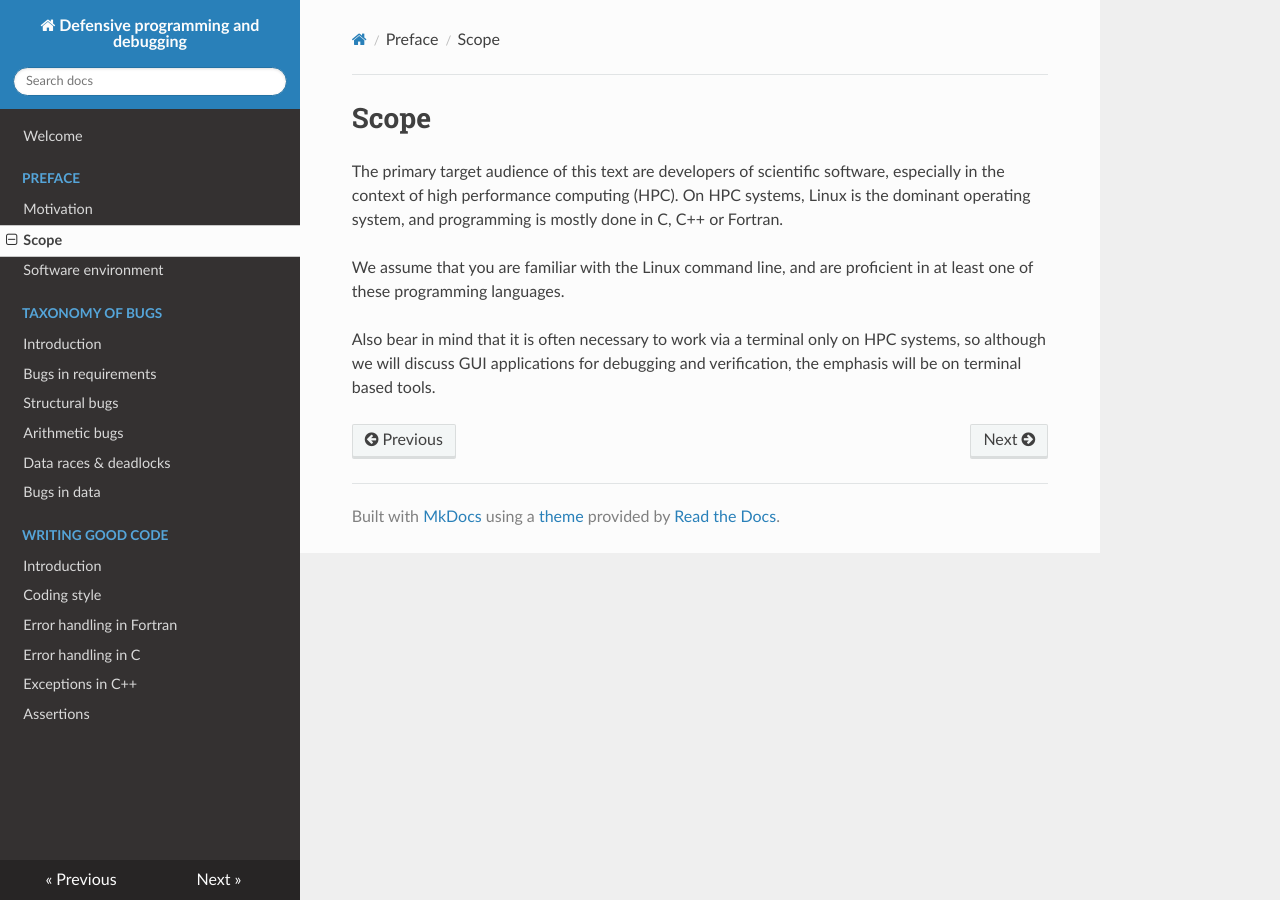
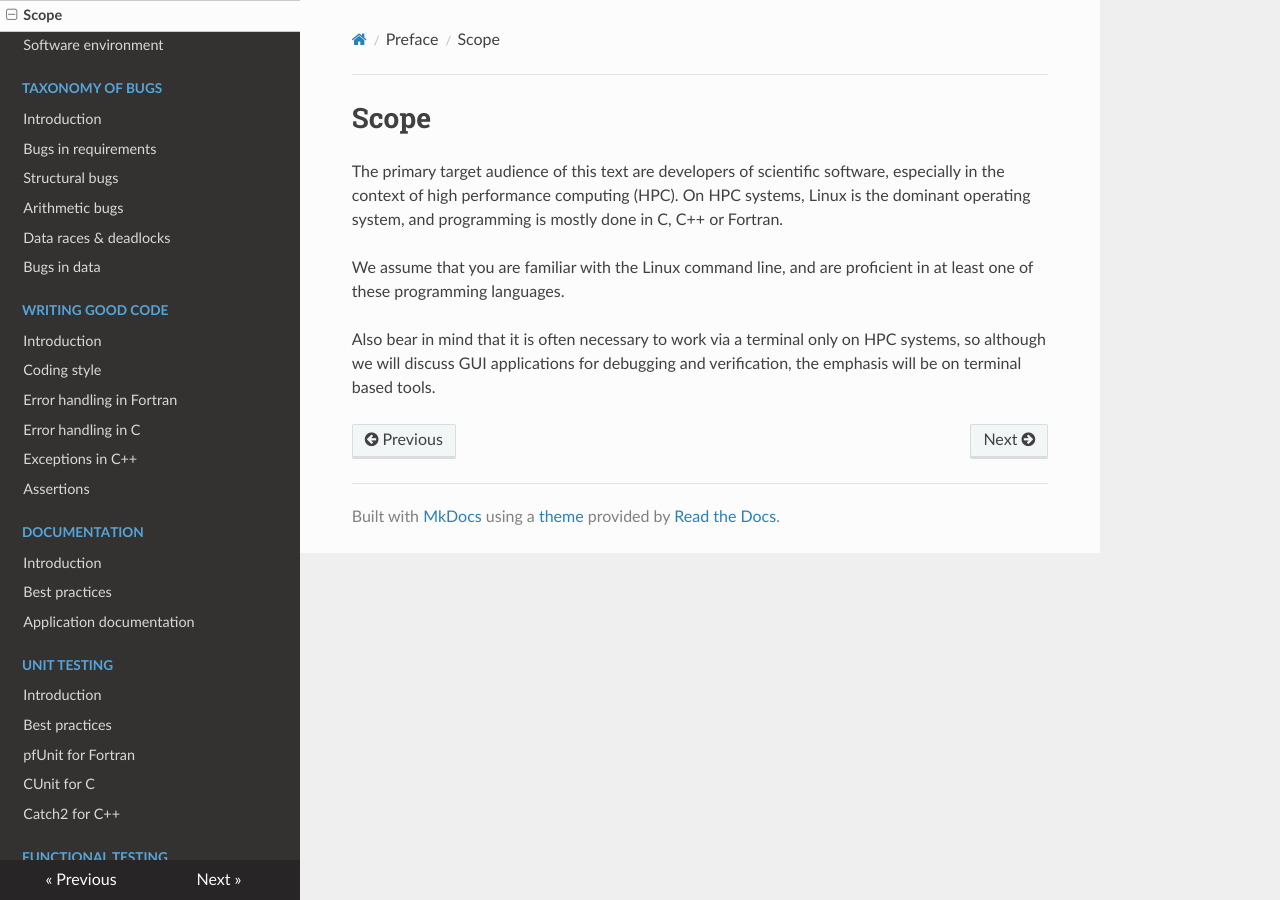
Before and after one commit to gjbex/Defensive_programming_and_debugging, an MkDocs documentation site: the page built from docs/Intro/scope.md, in a window 1280 px wide. Built offline with MkDocs 1.6.1, drawn with Linux system fonts in a browser that asks for light colours; nearby versions of some CDN libraries.

Commit message:
Add sections on documentation and testing

```diff
--- a/mkdocs.yml
+++ b/mkdocs.yml
@@ -2,8 +2,8 @@ site_name: Defensive programming and debugging
 site_description: Online book on defensive programming and debugging
 site_author: Geert Jan Bex
 nav:
-    - Welcome: welcome.md
-    - Preface:
+    - 'Welcome': welcome.md
+    - 'Preface':
         # - Introduction: Intro/intro_dpd.md
         - 'Motivation': Intro/economics_of_bugs.md
         - 'Scope': Intro/scope.md
@@ -24,27 +24,25 @@ nav:
         # - Python: CodingBestPractices/ErrorHandling/error_handling_python.md
         - 'Assertions': CodingBestPractices/ErrorHandling/assertions.md
         # - 'Additional material': CodingBestPractices/coding_best_practices_more.md
-          #     - Documentation:
-          #         - Introduction: Documentation/documentation_intro.md
-          #         - Best practices: Documentation/documentation_best_practices.md
+    - 'Documentation':
+        - 'Introduction': Documentation/documentation_intro.md
+        - 'Best practices': Documentation/documentation_best_practices.md
           #         - API documentation:
           #             # - Fortran: Documentation/doxygen_fortran.md
           #             # - C/C++: Documentation/doxygen_c.md
           #             # - Python: Documentation/docstrings_sphinx.md
-          #         - Application documentation: Documentation/mkdocs.md
+        - 'Application documentation': Documentation/mkdocs.md
           #         - Additional material: Documentation/documentation_more.md
-          #     - Testing:
-          #         # - Introduction: Testing/testing_intro.md
-          #         - Unit testing:
-          #             - Introduction: UnitTesting/unit_testing_intro.md
-          #             - Best practices: UnitTesting/unit_testing_best_practices.md
-          #             - pfUnit for Fortran: UnitTesting/pfunit_fortran.md
-          #             - CUnit for C: UnitTesting/cunit_c.md
-          #             # - Catch2 for C++: UnitTesting/catch2_cpp.md
+    - 'Unit testing':
+        - 'Introduction': Testing/UnitTesting/unit_testing_intro.md
+        - 'Best practices': Testing/UnitTesting/unit_testing_best_practices.md
+        - 'pfUnit for Fortran': Testing/UnitTesting/pfunit_fortran.md
+        - 'CUnit for C': Testing/UnitTesting/cunit_c.md
+        - 'Catch2 for C++': Testing/UnitTesting/catch2_cpp.md
           #             # - pytest for Python: UnitTesting/pytest_python.md
-          #         - Functional testing:
-          #             - Introduction: FunctionalTesting/functional_testing_intro.md
-          #             - Best practices: FunctionalTesting/functional_testing_best_practices.md
+    - 'Functional testing':
+        - 'Introduction': Testing/FunctionalTesting/functional_testing_intro.md
+        - 'Best practices': Testing/FunctionalTesting/functional_testing_best_practices.md
           #             # - shunit2 for functional testing: FunctionalTesting/shunit.md
           #         - Code coverage:
           #             - Introduction: CodeCoverage/code_coverage_intro.md
```
